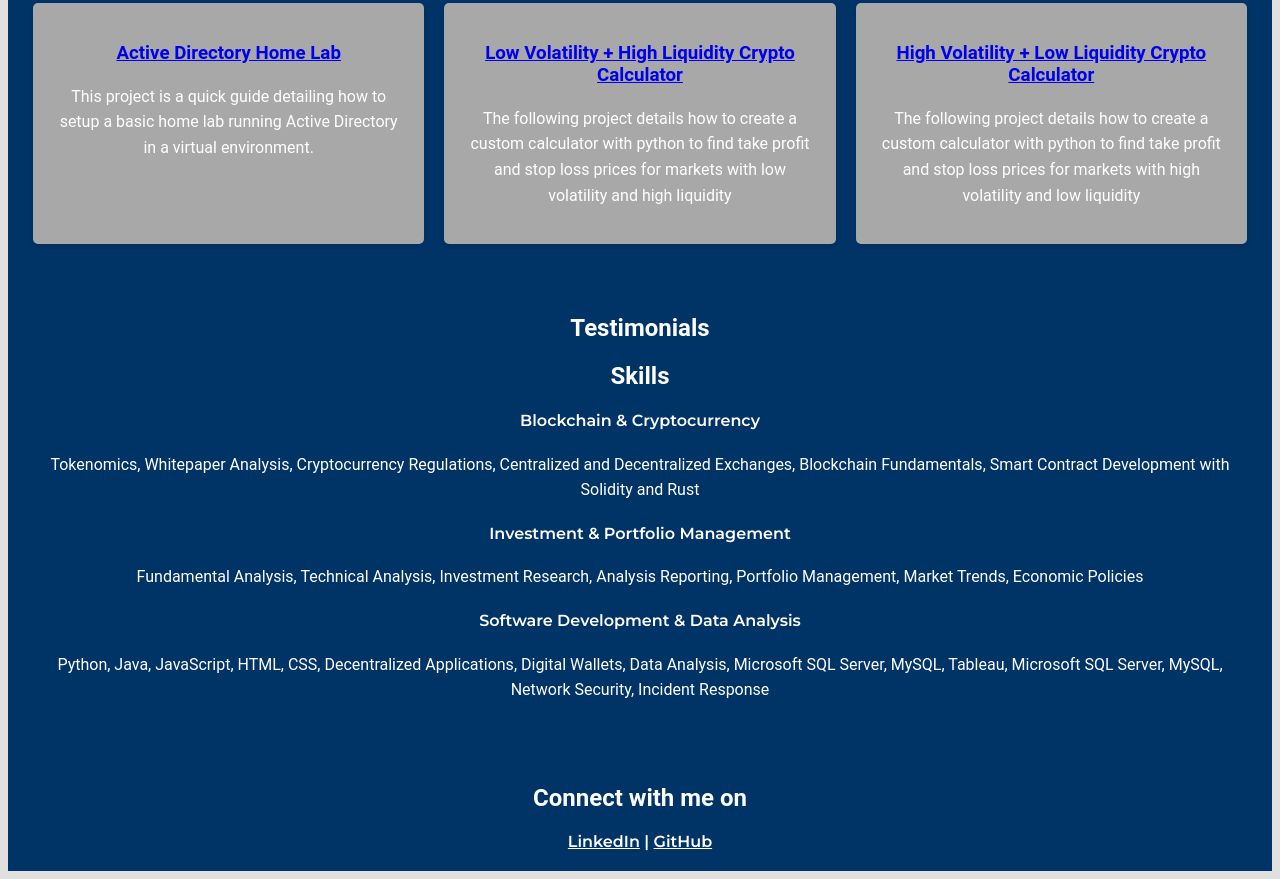
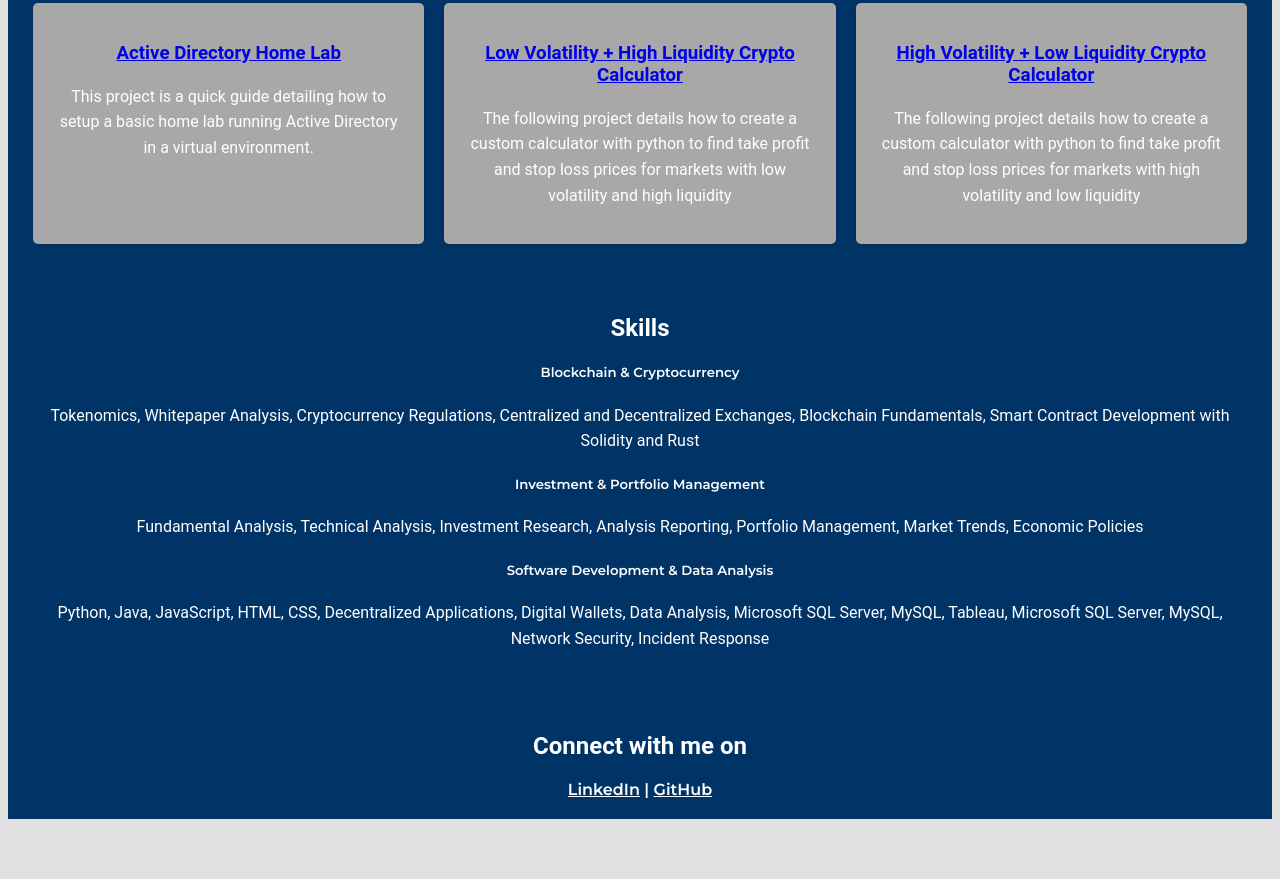
Before and after one commit to hthomas22/hthomas22.github.io, a plain HTML site: page index.html in a window 1280 px wide. Shown: the part 1801-2680 px from the top of the page. After the commit the page ends 2628 px from the top, so only its background shows below. Drawn offline with nearby package versions, Linux system fonts and the light colour scheme.

Commit message:
Update index.html

```diff
--- a/index.html
+++ b/index.html
@@ -105,17 +105,16 @@
         </section>
 
         <section id="skills" class="section">
-            <h2>Testimonials</h2>
             <div class="skill-item" data-aos="fade-up">
                 <h2>Skills</h2>
-                <h4>Blockchain & Cryptocurrency</h4>
+                <h5>Blockchain & Cryptocurrency</h5>
                 <p>Tokenomics, Whitepaper Analysis, Cryptocurrency Regulations, Centralized and Decentralized Exchanges, Blockchain Fundamentals, Smart Contract Development with Solidity and Rust</p>
             </div>
             <div class="skill-item" data-aos="fade-up">
-                <h4>Investment & Portfolio Management</h4>
+                <h5>Investment & Portfolio Management</h5>
                 <p>Fundamental Analysis, Technical Analysis, Investment Research, Analysis Reporting, Portfolio Management, Market Trends, Economic Policies</p>
             </div>
-                <h4>Software Development & Data Analysis</h4>
+                <h5>Software Development & Data Analysis</h5>
                 <p>Python, Java, JavaScript, HTML, CSS, Decentralized Applications, Digital Wallets, Data Analysis, Microsoft SQL Server, MySQL, Tableau, Microsoft SQL Server, MySQL, Network Security, Incident Response</p>
         </section>
 
```
